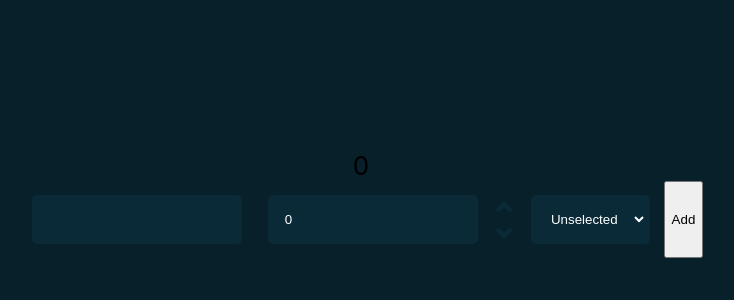
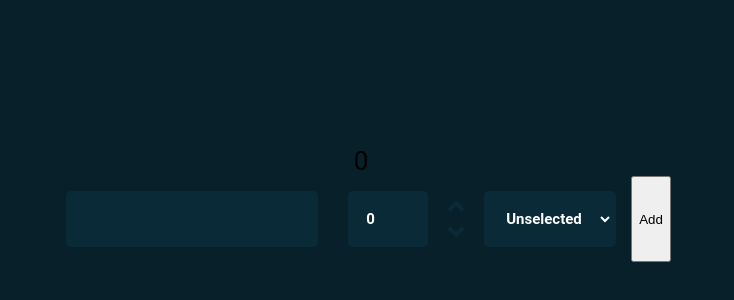
Before and after one commit to adrielman/delish-app-fe, a React (Create React App) app: page / in a window 1280 px wide. Shown: the part 196-496 px from the top of the page, without its empty margins (279-1013 px from the left). Built offline with nearby package versions, Linux system fonts and the light colour scheme.

Commit message:
Add Roboto and change Text Input to a seperate component

```diff
--- a/src/app/recipe-form/IngredientForm.jsx
+++ b/src/app/recipe-form/IngredientForm.jsx
@@ -1,5 +1,6 @@
 import React, { Component } from "react";
 import NumberInput from "./NumberInput";
+import TextInput from "./TextInput";
 import "./IngredientForm.scss";
 
 class IngredientForm extends Component {
@@ -39,7 +40,11 @@ class IngredientForm extends Component {
           {this.state.name} {this.state.amount} {this.state.type}
         </div>
         <div className="IngredientForm-form">
-          <input name="name" onChange={this.onChange} />
+          <TextInput
+            name="name"
+            onChange={this.changeState}
+            value={this.state.name}
+          />
           <NumberInput
             name="amount"
             value={this.state.amount}
--- a/src/app/recipe-form/NumberInput.scss
+++ b/src/app/recipe-form/NumberInput.scss
@@ -3,7 +3,9 @@
 .NumberInput {
   display: flex;
   color: $input-color;
-
+  input {
+    width: 80px;
+  }
   .NumberInput-controls {
     align-items: center;
     color: $input-bg-color;
--- /dev/null
+++ b/src/app/recipe-form/TextInput.jsx
@@ -0,0 +1,28 @@
+import React, { Component } from "react";
+import "./TextInput.scss";
+
+class TextInput extends Component {
+  constructor(props) {
+    super(props);
+    this.onChange = this.onChange.bind(this);
+  }
+
+  onChange(event) {
+    let { name, value } = event.target;
+    this.props.onChange(name, value);
+  }
+
+  render() {
+    return (
+      <div className="TextInput">
+        <input
+          value={this.props.value}
+          name={this.props.name}
+          onChange={this.onChange}
+        />
+      </div>
+    );
+  }
+}
+
+export default TextInput;
--- /dev/null
+++ b/src/app/recipe-form/TextInput.scss
@@ -0,0 +1,5 @@
+@import "./../../styles/mixins.scss";
+
+.TextInput {
+  display: flex;
+}
--- a/src/styles/form.scss
+++ b/src/styles/form.scss
@@ -8,6 +8,7 @@ select {
   background: $input-bg-color;
   border: 3px solid transparent;
   border-radius: 5px;
+  font: bold 15px "Roboto", sans-serif;
   margin: 1em;
   padding: 1em;
 
--- a/src/styles/index.scss
+++ b/src/styles/index.scss
@@ -7,9 +7,7 @@
 body {
   margin: 0;
   padding: 0;
-  font-family: -apple-system, BlinkMacSystemFont, "Segoe UI", "Roboto", "Oxygen",
-    "Ubuntu", "Cantarell", "Fira Sans", "Droid Sans", "Helvetica Neue",
-    sans-serif;
+  font-family: "Roboto", sans-serif;
   -webkit-font-smoothing: antialiased;
   -moz-osx-font-smoothing: grayscale;
 }
```
